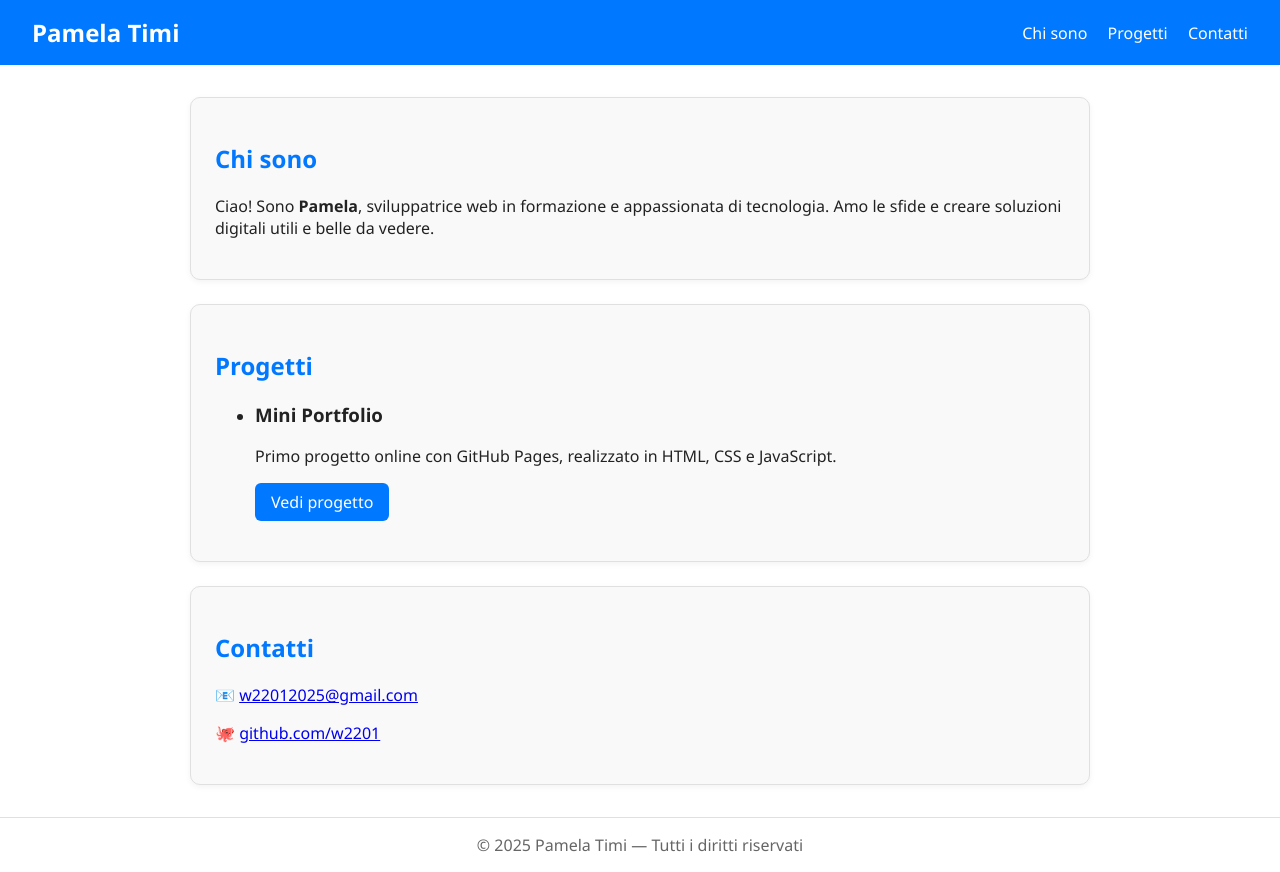
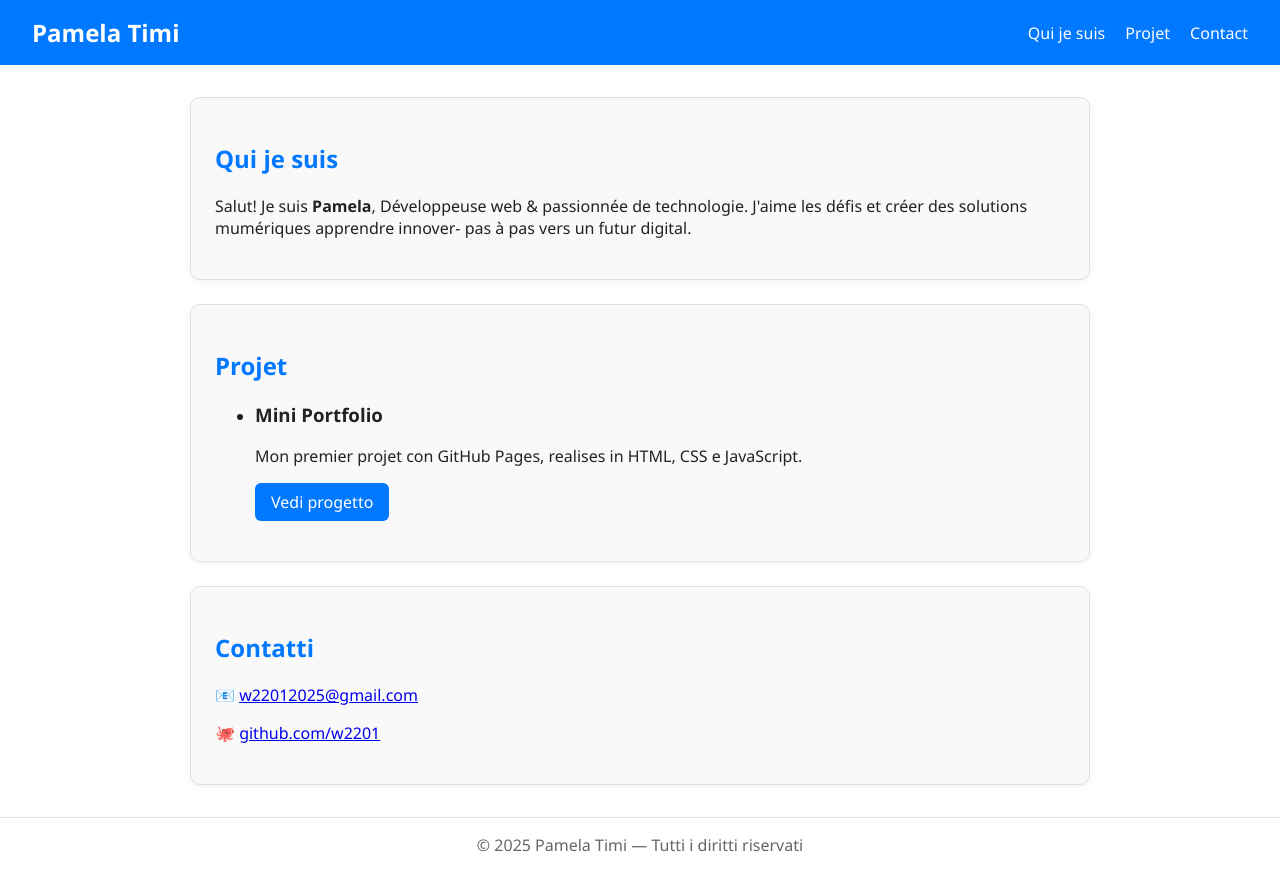
Before and after one commit to w2201/portfolio-pamela, a plain HTML site: page index.html in a window 1280 px wide. Drawn offline with Linux system fonts and the light colour scheme.

Commit message:
Change language from Italian to French in index.html
Updated the language and content of the portfolio page from Italian to French.

```diff
--- a/index.html
+++ b/index.html
@@ -1,5 +1,5 @@
 <!DOCTYPE html>
-<html lang="it">
+<html lang="fr">
 <head>
   <meta charset="UTF-8" />
   <meta name="viewport" content="width=device-width, initial-scale=1.0" />
@@ -10,27 +10,27 @@
   <header class="header">
     <h1>Pamela Timi</h1>
     <nav>
-      <a href="#about">Chi sono</a>
-      <a href="#projects">Progetti</a>
-      <a href="#contact">Contatti</a>
+      <a href="#about">Qui je suis</a>
+      <a href="#projects">Projet</a>
+      <a href="#contact">Contact</a>
     </nav>
   </header>
 
   <main>
     <section id="about" class="card">
-      <h2>Chi sono</h2>
+      <h2>Qui je suis</h2>
       <p>
-        Ciao! Sono <strong>Pamela</strong>, sviluppatrice web in formazione e appassionata di tecnologia.
-        Amo le sfide e creare soluzioni digitali utili e belle da vedere.
+        Salut! Je suis <strong>Pamela</strong>, Développeuse web & passionnée de technologie.
+        J'aime les défis et créer des solutions mumériques apprendre innover- pas à pas vers un futur digital.
       </p>
     </section>
 
     <section id="projects" class="card">
-      <h2>Progetti</h2>
+      <h2>Projet</h2>
       <ul class="projects">
         <li>
           <h3>Mini Portfolio</h3>
-          <p>Primo progetto online con GitHub Pages, realizzato in HTML, CSS e JavaScript.</p>
+          <p>Mon premier projet con GitHub Pages, realises in HTML, CSS e JavaScript.</p>
           <a href="https://w2201.github.io/portfolio-pamela/" target="_blank" class="btn">Vedi progetto</a>
         </li>
       </ul>
```
